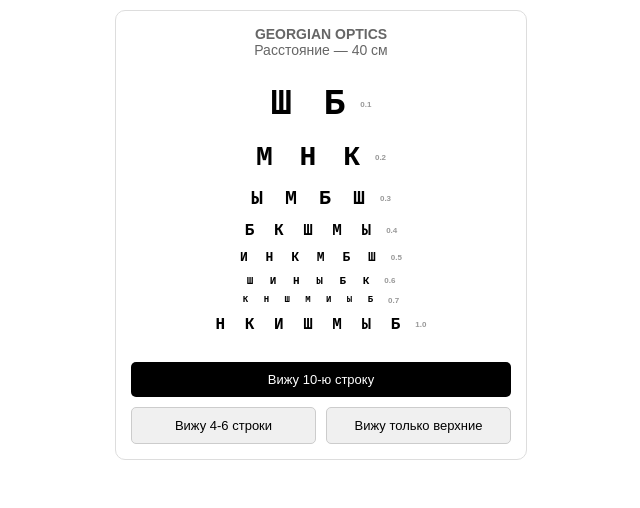
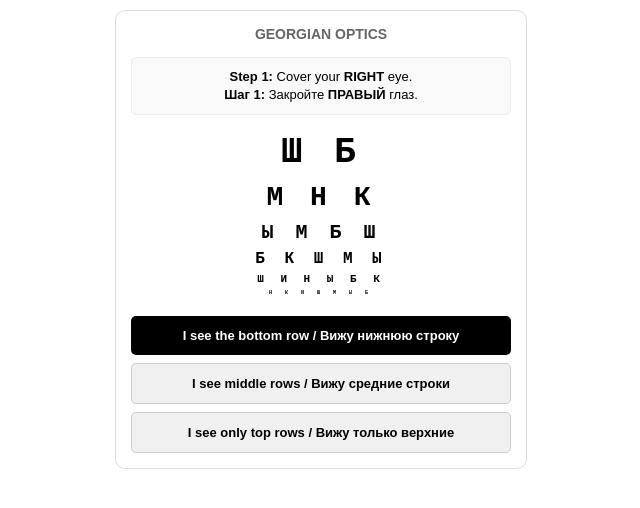
Before and after one commit to dimaskr1998-gif/georgian-optics-app, a plain HTML site: page index.html in a window 1280 px wide. Shown: the whole page, without its empty margins (319-959 px from the left). Drawn offline with Linux system fonts and the light colour scheme; a script that the page names is missing.

Commit message:
Update title and styles in index.html

```diff
--- a/index.html
+++ b/index.html
@@ -3,46 +3,83 @@
 <head>
     <meta charset="UTF-8">
     <meta name="viewport" content="width=device-width, initial-scale=1.0">
-    <title>Таблица Сивцева — Georgian Optics</title>
+    <title>Sivtsev Table — Georgian Optics</title>
     <script src="https://telegram.org/js/telegram-web-app.js"></script>
     <style>
         body { font-family: 'Courier New', Courier, monospace; text-align: center; padding: 10px; background: #fff; color: #000; margin: 0; }
         .container { max-width: 380px; margin: auto; border: 1px solid #ddd; padding: 15px; border-radius: 10px; }
-        .header { font-family: sans-serif; font-size: 14px; margin-bottom: 20px; color: #666; }
-        .row { font-weight: bold; letter-spacing: 5px; line-height: 1.5; margin: 5px 0; display: flex; justify-content: center; align-items: center; }
-        .row-info { font-size: 8px; color: #999; margin-left: 10px; font-family: sans-serif; letter-spacing: 0; }
+        .header { font-family: sans-serif; font-size: 14px; margin-bottom: 15px; color: #666; font-weight: bold; }
+        .instruction { font-family: sans-serif; background: #f9f9f9; padding: 10px; border-radius: 5px; margin-bottom: 15px; font-size: 13px; line-height: 1.4; border: 1px solid #eee; }
+        .row { font-weight: bold; letter-spacing: 5px; line-height: 1.3; margin: 3px 0; display: flex; justify-content: center; align-items: center; }
+
+        /* Оригинальные пропорции таблицы Сивцева */
         .v01 { font-size: 36px; } .v02 { font-size: 28px; } .v03 { font-size: 20px; }
         .v04 { font-size: 16px; } .v05 { font-size: 13px; } .v06 { font-size: 11px; }
-        .v07 { font-size: 9px; }  .v08 { font-size: 7px; }  .v09 { font-size: 6px; }
-        .v10 { font-size: 5px; }  .v15 { font-size: 4px; }  .v20 { font-size: 3px; }
-        .controls { margin-top: 25px; display: grid; grid-template-columns: 1fr 1fr; gap: 10px; font-family: sans-serif; }
-        button { border: none; padding: 10px; border-radius: 5px; cursor: pointer; font-size: 13px; }
-        .btn-main { background: #000; color: #fff; grid-column: span 2; }
-        .btn-sub { background: #f0f0f0; border: 1px solid #ccc; }
+        .v07 { font-size: 9px; }  .v08 { font-size: 7px; }  .v10 { font-size: 5px; }
+
+        .controls { margin-top: 20px; display: grid; grid-template-columns: 1fr; gap: 8px; font-family: sans-serif; }
+        button { border: none; padding: 12px; border-radius: 5px; cursor: pointer; font-size: 13px; font-weight: bold; transition: 0.2s; }
+        .btn-black { background: #000; color: #fff; }
+        .btn-gray { background: #f0f0f0; border: 1px solid #ccc; }
+        #step-right { display: none; }
     </style>
 </head>
 <body>
     <div class="container">
-        <div class="header"><strong>GEORGIAN OPTICS</strong><br>Расстояние — 40 см</div>
-        <div class="row v01">Ш Б <span class="row-info">0.1</span></div>
-        <div class="row v02">М Н К <span class="row-info">0.2</span></div>
-        <div class="row v03">Ы М Б Ш <span class="row-info">0.3</span></div>
-        <div class="row v04">Б К Ш М Ы <span class="row-info">0.4</span></div>
-        <div class="row v05">И Н К М Б Ш <span class="row-info">0.5</span></div>
-        <div class="row v06">Ш И Н Ы Б К <span class="row-info">0.6</span></div>
-        <div class="row v07">К Н Ш М И Ы Б <span class="row-info">0.7</span></div>
-        <div class="row v010">Н К И Ш М Ы Б <span class="row-info">1.0</span></div>
-        <div class="controls">
-            <button class="btn-main" onclick="sendResult('1.0 (Норма)')">Вижу 10-ю строку</button>
-            <button class="btn-sub" onclick="sendResult('0.4-0.6 (Средне)')">Вижу 4-6 строки</button>
-            <button class="btn-sub" onclick="sendResult('0.1-0.3 (Низко)')">Вижу только верхние</button>
+        <div class="header">GEORGIAN OPTICS</div>
+
+        <div id="step-left">
+            <div class="instruction">
+                <b>Step 1:</b> Cover your <b>RIGHT</b> eye.<br>
+                <b>Шаг 1:</b> Закройте <b>ПРАВЫЙ</b> глаз.
+            </div>
+            <div class="row v01">Ш Б</div>
+            <div class="row v02">М Н К</div>
+            <div class="row v03">Ы М Б Ш</div>
+            <div class="row v04">Б К Ш М Ы</div>
+            <div class="row v06">Ш И Н Ы Б К</div>
+            <div class="row v10">Н К И Ш М Ы Б</div>
+            <div class="controls">
+                <button class="btn-black" onclick="nextStep('L: 1.0 (Normal)')">I see the bottom row / Вижу нижнюю строку</button>
+                <button class="btn-gray" onclick="nextStep('L: 0.4-0.6 (Mid)')">I see middle rows / Вижу средние строки</button>
+                <button class="btn-gray" onclick="nextStep('L: < 0.3 (Low)')">I see only top rows / Вижу только верхние</button>
+            </div>
+        </div>
+
+        <div id="step-right">
+            <div class="instruction">
+                <b>Step 2:</b> Cover your <b>LEFT</b> eye.<br>
+                <b>Шаг 2:</b> Закройте <b>ЛЕВЫЙ</b> глаз.
+            </div>
+            <div class="row v01">Ш Б</div>
+            <div class="row v02">М Н К</div>
+            <div class="row v03">Ы М Б Ш</div>
+            <div class="row v04">Б К Ш М Ы</div>
+            <div class="row v06">Ш И Н Ы Б К</div>
+            <div class="row v10">Н К И Ш М Ы Б</div>
+            <div class="controls">
+                <button class="btn-black" onclick="finishTest('R: 1.0 (Normal)')">I see the bottom row / Вижу нижнюю строку</button>
+                <button class="btn-gray" onclick="finishTest('R: 0.4-0.6 (Mid)')">I see middle rows / Вижу средние строки</button>
+                <button class="btn-gray" onclick="finishTest('R: < 0.3 (Low)')">I see only top rows / Вижу только верхние</button>
+            </div>
         </div>
     </div>
+
     <script>
         const tg = window.Telegram.WebApp;
         tg.expand();
-        function sendResult(score) {
-            tg.sendData(JSON.stringify({ action: 'vision_test_result', score: score }));
+        let leftResult = "";
+
+        function nextStep(result) {
+            leftResult = result;
+            document.getElementById('step-left').style.display = 'none';
+            document.getElementById('step-right').style.display = 'block';
+            window.scrollTo(0,0);
+        }
+
+        function finishTest(rightResult) {
+            const finalScore = leftResult + " | " + rightResult;
+            tg.sendData(JSON.stringify({ action: 'vision_test_result', score: finalScore }));
             tg.close();
         }
     </script>
```
